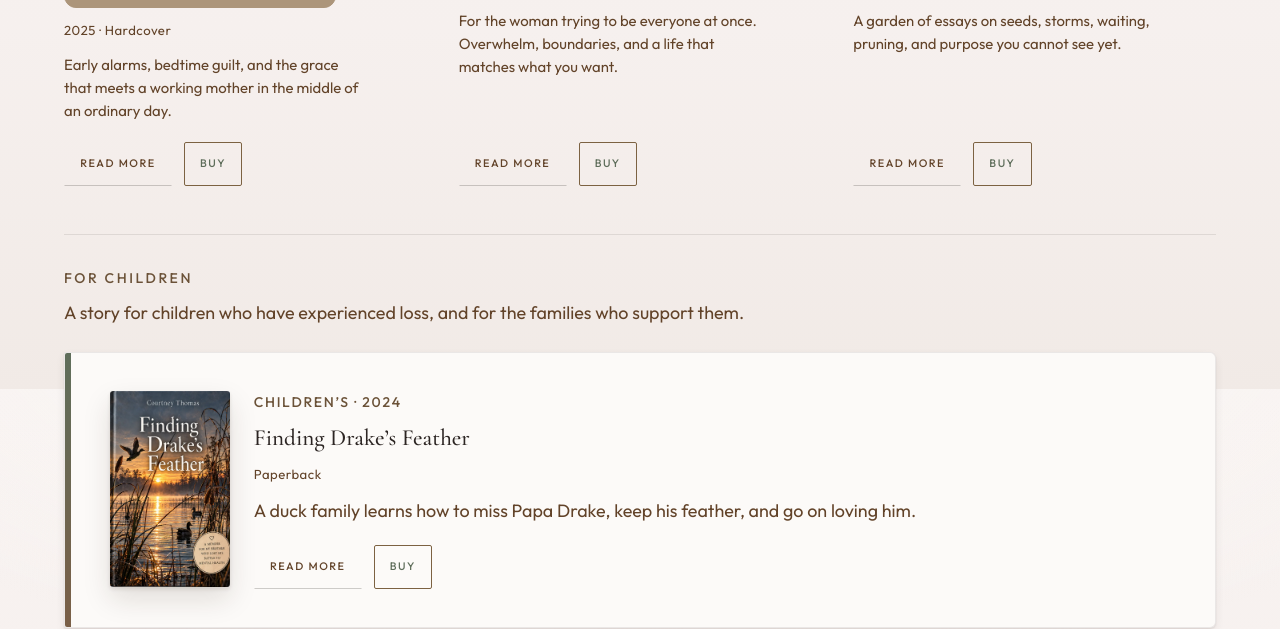
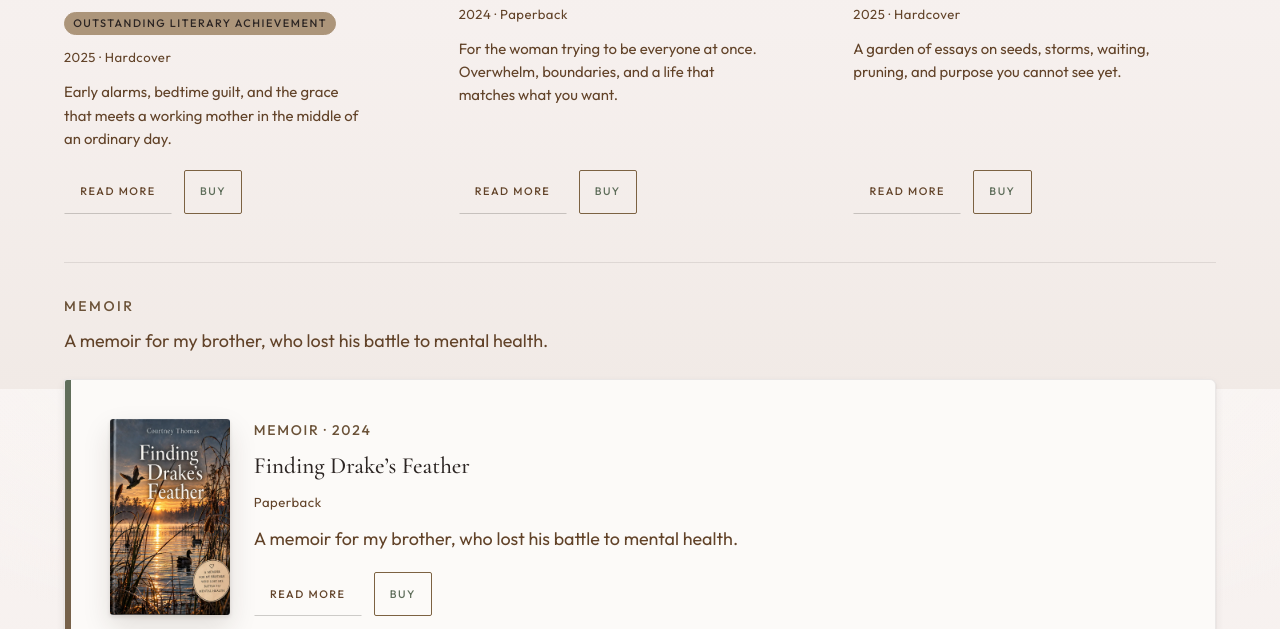
Before and after one commit to Alfredapp-hash/CT, an Eleventy site: page src/index.njk in a window 1280 px wide. Shown: the part 2811-3440 px from the top of the page. Built offline with nearby package versions, Linux system fonts and the light colour scheme; Eleventy itself is replaced by a stand-in of ours; files that its build step writes are made by us from their sources.

Commit message:
HD cover: 365 Days of Grace

```diff
--- a/eleventy.config.js
+++ b/eleventy.config.js
@@ -26,6 +26,7 @@ export default function (eleventyConfig) {
 
   // admin/analytics.html is a self-contained dashboard: copied verbatim, never templated or collected.
   eleventyConfig.ignores.add("src/admin/**");
+  eleventyConfig.ignores.add("src/_drafts/**"); // unpublished posts awaiting a rewrite
 
   // RSS: /blog/rss.xml generated from the posts collection (newest first).
   eleventyConfig.addPlugin(feedPlugin, {
--- a/scripts/check-urls.mjs
+++ b/scripts/check-urls.mjs
@@ -41,6 +41,9 @@ for (const f of baselineFiles) {
   urls.set("/" + f, typeOf(f));
   if (f.endsWith("/index.html")) urls.set("/" + f.replace(/index\.html$/, ""), "text/html");
 }
+// Intentionally unpublished pages (301 in netlify.toml); not expected to resolve locally.
+const RETIRED = new Set(["/blog/posts/keeping-what-love-leaves.html"]);
+for (const u of RETIRED) urls.delete(u);
 urls.set("/", "text/html");
 urls.set("/blog/rss.xml", "application/rss+xml");
 urls.set("/sitemap.xml", "application/xml");
--- a/scripts/validate-data.mjs
+++ b/scripts/validate-data.mjs
@@ -39,7 +39,7 @@ if (!Array.isArray(books) || books.length !== 7) fail(`books.json must hold 7 re
 
 const slugs = new Set();
 const seriesOrders = new Set();
-const REQUIRED = ["slug", "title", "shelf", "category", "eyebrow", "year", "isbn", "format", "tagline", "blurb", "excerpt", "cover"];
+const REQUIRED = ["slug", "title", "shelf", "category", "eyebrow", "year", "isbn", "format", "tagline", "blurb", "cover"];
 const VARIANTS = [".jpg", "@2x.jpg", ".webp", "@2x.webp"];
 
 for (const b of books) {
@@ -50,7 +50,7 @@ for (const b of books) {
   if (!isbn13Valid(b.isbn)) fail(`${b.slug}: ISBN ${b.isbn} fails the ISBN-13 checksum`);
   if (!Number.isInteger(b.year) || b.year < 2000 || b.year > 2100) fail(`${b.slug}: year ${b.year} out of range`);
   if (!["Paperback", "Hardcover"].includes(b.format)) fail(`${b.slug}: unknown format ${b.format}`);
-  if (!["novel", "devotional", "nonfiction", "children"].includes(b.category)) fail(`${b.slug}: unknown category ${b.category}`);
+  if (!["novel", "devotional", "nonfiction", "children", "memoir"].includes(b.category)) fail(`${b.slug}: unknown category ${b.category}`);
   if (!["price-series", "faith-home"].includes(b.shelf)) fail(`${b.slug}: unknown shelf ${b.shelf}`);
   if (b.pages !== null && !Number.isInteger(b.pages)) fail(`${b.slug}: pages must be null or an integer`);
   for (const k of ["reviews", "awards", "press", "praise", "related"]) if (!Array.isArray(b[k])) fail(`${b.slug}: ${k} must be an array`);
--- a/src/_data/author.json
+++ b/src/_data/author.json
@@ -6,7 +6,7 @@
   ],
   "bioLong": [
     "Courtney Thomas is a distinguished author whose devotional <strong>365 Days of Grace</strong> was honored with the International Impact Book Awards’ Outstanding Literary Achievement award for a devotional in 2026. She writes from the heart about faith, healing, loss, purpose, and finding yourself again through life’s hardest seasons. The essays and devotionals come from real experience. The novels ask what a person keeps after survival is no longer the whole story.",
-    "<strong>The Choices We Carry</strong> follows Kathryn Hale and Kalem from captivity into freedom, exposure, and the quieter work of a life chosen on purpose. <strong>Rooted in Purpose</strong> treats a life like a garden: seeds, storms, waiting, and pruning. <strong>Finding Yourself</strong> is for the woman carrying every role at once. <strong>365 Days of Grace</strong> is a devotional for the working mom. <strong>Finding Drake’s Feather</strong> is a story for children who have experienced loss, and for the families who support them.",
+    "<strong>The Choices We Carry</strong> follows Kathryn Hale and Kalem from captivity into freedom, exposure, and the quieter work of a life chosen on purpose. <strong>Rooted in Purpose</strong> treats a life like a garden: seeds, storms, waiting, and pruning. <strong>Finding Yourself</strong> is for the woman carrying every role at once. <strong>365 Days of Grace</strong> is a devotional for the working mom. <strong>Finding Drake’s Feather</strong> is a memoir for her brother, who lost his battle to mental health.",
     "Her books are in print worldwide through IngramSpark, so they can be ordered from Amazon, Barnes &amp; Noble, Walmart, Books-A-Million, and independent bookstores."
   ],
   "headshot": {
--- a/src/_data/books.json
+++ b/src/_data/books.json
@@ -17,9 +17,9 @@
     "cover": {
       "base": "365-days-of-grace-cover",
       "width": 600,
-      "height": 903,
+      "height": 992,
       "width2x": 1200,
-      "height2x": 1806,
+      "height2x": 1984,
       "alt": "Cover of 365 Days of Grace by Courtney Thomas"
     },
     "retailers": null,
@@ -55,15 +55,15 @@
     "publishedAs": null,
     "series": null,
     "shelf": "faith-home",
-    "category": "children",
-    "eyebrow": "A story for children",
+    "category": "memoir",
+    "eyebrow": "A memoir",
     "year": 2024,
     "isbn": "9798330529551",
     "format": "Paperback",
     "pages": null,
-    "tagline": "A duck family learns how to miss Papa Drake, keep his feather, and go on loving him.",
-    "blurb": "Saying goodbye is never easy, especially for young hearts. Finding Drake’s Feather follows Mama Hen and her ducklings after Papa Drake is gone. Together they talk about sadness, play his games, and keep a feather so his love has a place to live. Written for children who have experienced loss, and for the families who support them.",
-    "excerpt": "“Papa Drake’s love will always be with us. He will always be in our hearts. And we will always remember him.”",
+    "tagline": "A memoir for my brother, who lost his battle to mental health.",
+    "blurb": "Finding Drake’s Feather is Courtney’s memoir for her brother, who lost his battle to mental health. It is a book about grief, about the person who is gone, and about what love leaves behind for the people still here.",
+    "excerpt": null,
     "cover": {
       "base": "finding-drakes-feather-cover",
       "width": 600,
@@ -84,7 +84,7 @@
     "sampleUrl": null,
     "audiobook": null,
     "ebookIsbn": null,
-    "_todo": "Brian to supply: page count, ebook/audio availability, discussion guide, any real endorsements"
+    "_todo": "Courtney: the site now describes this book only by what the cover says. Please supply the real synopsis (blurb), an excerpt (excerpt), and whether the year/format/ISBN are still right. Brian to supply: page count, ebook/audio availability, discussion guide."
   },
   {
     "slug": "finding-your-self-worth",
--- a/src/_data/homeCopy.json
+++ b/src/_data/homeCopy.json
@@ -42,10 +42,10 @@
   },
   "standalone": {
     "eyebrow": "Faith & home",
-    "heading": "Essays and devotionals",
+    "heading": "Essays, devotionals & memoir",
     "lede": "Purpose, self-worth, and working motherhood, written from seasons Courtney has lived through herself.",
-    "childrenEyebrow": "For children",
-    "childrenLede": "A story for children who have experienced loss, and for the families who support them."
+    "childrenEyebrow": "Memoir",
+    "childrenLede": "A memoir for my brother, who lost his battle to mental health."
   },
   "quote": {
     "eyebrow": "From Rooted in Purpose"
--- a/src/_includes/layouts/book.njk
+++ b/src/_includes/layouts/book.njk
@@ -56,7 +56,9 @@ needsRail: true
 {%- endif %}
           <div class="book-detail__cta" id="book-cta">
             <a class="btn btn--primary" href="#buy">Buy the book</a>
+{%- if book.excerpt %}
             <a class="btn btn--quiet" href="#excerpt">Read an excerpt</a>
+{%- endif %}
           </div>
         </header>
 
@@ -77,10 +79,12 @@ needsRail: true
           <p class="blurb">{{ book.blurb }}</p>
         </section>
 
+{%- if book.excerpt %}
         <section class="book-section excerpt" id="excerpt" aria-labelledby="excerpt-h">
           <p class="eyebrow" id="excerpt-h">From the pages</p>
           <blockquote><p>{{ book.excerpt }}</p></blockquote>
         </section>
+{%- endif %}
 
         <section class="book-section where" id="buy" aria-labelledby="buy-h">
           <h2 id="buy-h">Where to buy</h2>
--- a/src/_includes/partials/book-card-new.njk
+++ b/src/_includes/partials/book-card-new.njk
@@ -7,7 +7,7 @@
 {%- macro bookCard(book, books, opts = {}) -%}
 {%- set seriesTotal = 0 -%}
 {%- if book.series %}{% for b in books %}{% if b.series and b.series.name == book.series.name %}{% set seriesTotal = seriesTotal + 1 %}{% endif %}{% endfor %}{% endif -%}
-{%- set nouns = { novel: "Novel", nonfiction: "Nonfiction", devotional: "Devotional", children: "Children’s" } -%}
+{%- set nouns = { novel: "Novel", nonfiction: "Nonfiction", devotional: "Devotional", children: "Children’s", memoir: "Memoir" } -%}
 <article class="book-card">
   <a class="book-card__cover" href="/books/{{ book.slug }}.html" tabindex="-1" aria-hidden="true">
     <figure class="jacket">
--- a/src/_includes/partials/standalone-shelf.njk
+++ b/src/_includes/partials/standalone-shelf.njk
@@ -5,7 +5,7 @@
 {%- set faithBooks = books | where("shelf", "faith-home") -%}
 {%- set standaloneBooks = [] -%}
 {%- set childrenBooks = [] -%}
-{%- for b in faithBooks %}{% if b.category == "children" %}{% set childrenBooks = (childrenBooks.push(b), childrenBooks) %}{% else %}{% set standaloneBooks = (standaloneBooks.push(b), standaloneBooks) %}{% endif %}{% endfor -%}
+{%- for b in faithBooks %}{% if b.category == "children" or b.category == "memoir" %}{% set childrenBooks = (childrenBooks.push(b), childrenBooks) %}{% else %}{% set standaloneBooks = (standaloneBooks.push(b), standaloneBooks) %}{% endif %}{% endfor -%}
 {%- if standaloneBooks.length or childrenBooks.length %}
     <section class="home-section container shelf-home" id="faith" aria-labelledby="faith-title">
 {%- if standaloneBooks.length %}
@@ -32,7 +32,7 @@
             </figure>
           </a>
           <div class="children-card__body book-card">
-            <p class="book-card__label">Children’s{% if b.year %} · {{ b.year }}{% endif %}</p>
+            <p class="book-card__label">{% if b.category == "memoir" %}Memoir{% else %}Children’s{% endif %}{% if b.year %} · {{ b.year }}{% endif %}</p>
             <h3 id="children-{{ b.slug }}"><a href="/books/{{ b.slug }}.html">{{ b.title }}</a></h3>
             <p class="book-card__meta">{{ b.format }}</p>
             <p class="book-card__tagline">{{ b.tagline }}</p>
```
Also changed, not shown: netlify.toml, src/_drafts/keeping-what-love-leaves.html (renamed from src/blog/posts/keeping-what-love-leaves.html), src/media/covers/365-days-of-grace-cover.jpg, src/media/covers/365-days-of-grace-cover.webp, src/media/covers/365-days-of-grace-cover@2x.jpg, src/media/covers/365-days-of-grace-cover@2x.webp, 1 other file.
